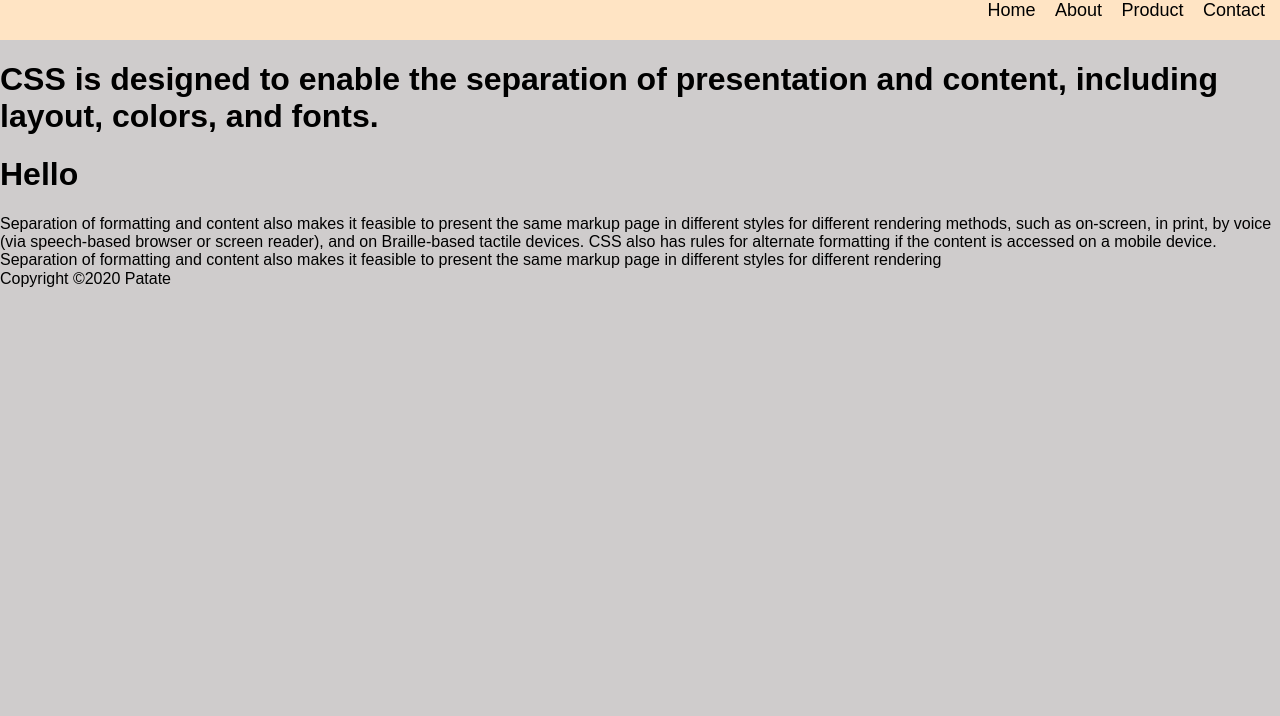
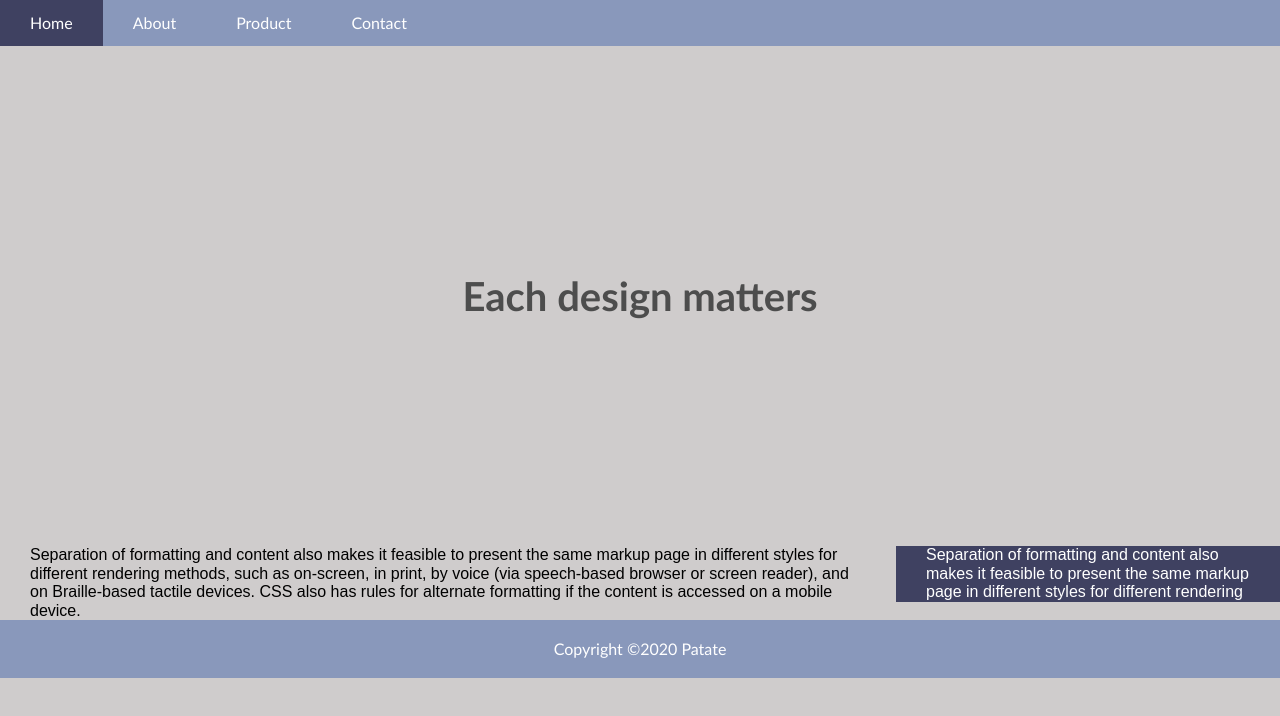
Before and after one commit to aleny212/hello-world, a website: page index.html in a window 1280 px wide. Drawn offline with Linux system fonts and the light colour scheme.

Commit message:
front page

```diff
--- a/index.html
+++ b/index.html
@@ -8,8 +8,8 @@
     <nav id="navbar">
       <div class="container">
         <ul>
-          <li><a href="/page1.html">Home</a></li>
-          <li><a href="#">About</a></li>
+          <li><a href="#">Home</a></li>
+          <li><a href="/page1.html">About</a></li>
           <li><a href="#">Product</a></li>
           <li><a href="#">Contact</a></li>
         </ul>
@@ -17,17 +17,13 @@
     </nav>
 
     <section id="showcase">
-      <div class="container">
-        <h1>
-          CSS is designed to enable the separation of presentation and content,
-          including layout, colors, and fonts.
-        </h1>
-      </div>
+      <h1>
+        Each design matters
+      </h1>
     </section>
 
     <div class="container">
       <section id="main">
-        <h1>Hello</h1>
         <p>
           Separation of formatting and content also makes it feasible to present
           the same markup page in different styles for different rendering
@@ -45,6 +41,7 @@
         </p>
       </aside>
     </div>
+    <div class="clear-both"></div>
     <footer id="main-footer">
       <p>Copyright &copy;2020 Patate</p>
     </footer>
--- a/style.css
+++ b/style.css
@@ -8,25 +8,73 @@ body {
   font-family: Arial, Helvetica, sans-serif;
 }
 
-#navbar {
+#navbar ul {
+  list-style-type: none;
   margin: 0;
-  background-color: bisque;
-  height: 40px;
-}
-
-#navbar ul {
   padding: 0;
-  list-style: none;
-  text-align: right;
+  overflow: hidden;
+  background-color: rgb(137, 152, 187);
 }
 
 #navbar li {
-  display: inline;
+  float: left;
 }
 
-#navbar a {
-  color: black;
+#navbar li a {
+  display: block;
+  color: white;
+  text-align: center;
+  padding: 14px 30px;
   text-decoration: none;
-  font-size: 18px;
-  padding-right: 15px;
+  font-size: 16px;
+  font-family: "Gill Sans", "Gill Sans MT", Calibri, "Trebuchet MS", sans-serif;
 }
+
+#navbar li a:hover {
+  background-color: rgb(63, 65, 97);
+}
+
+#showcase {
+  margin: 0;
+  background-image: url(showcase.png);
+  background-position: center, right;
+  height: 500px;
+  /*width: 100%;
+  background-size: 100%;*/
+  background-repeat: no-repeat;
+  display: flex;
+  justify-content: center;
+  align-items: center;
+  font-size: 20px;
+  font-family: "Gill Sans", "Gill Sans MT", Calibri, "Trebuchet MS", sans-serif;
+  color: rgb(77, 77, 77);
+}
+
+#main {
+  float: left;
+  width: 70%;
+  padding: 0 30px;
+  box-sizing: border-box;
+}
+
+#sidebar {
+  background: rgb(63, 65, 97);
+  float: right;
+  width: 30%;
+  padding: 0 30px;
+  box-sizing: border-box;
+  color: white;
+}
+
+.clear-both {
+  clear: both;
+}
+
+#main-footer {
+  background-color: rgb(137, 152, 187);
+
+  text-align: center;
+  padding: 20px;
+  color: white;
+  font-family: "Gill Sans", "Gill Sans MT", Calibri, "Trebuchet MS", sans-serif;
+}
```
Also changed, not shown: showcase.png (added).
